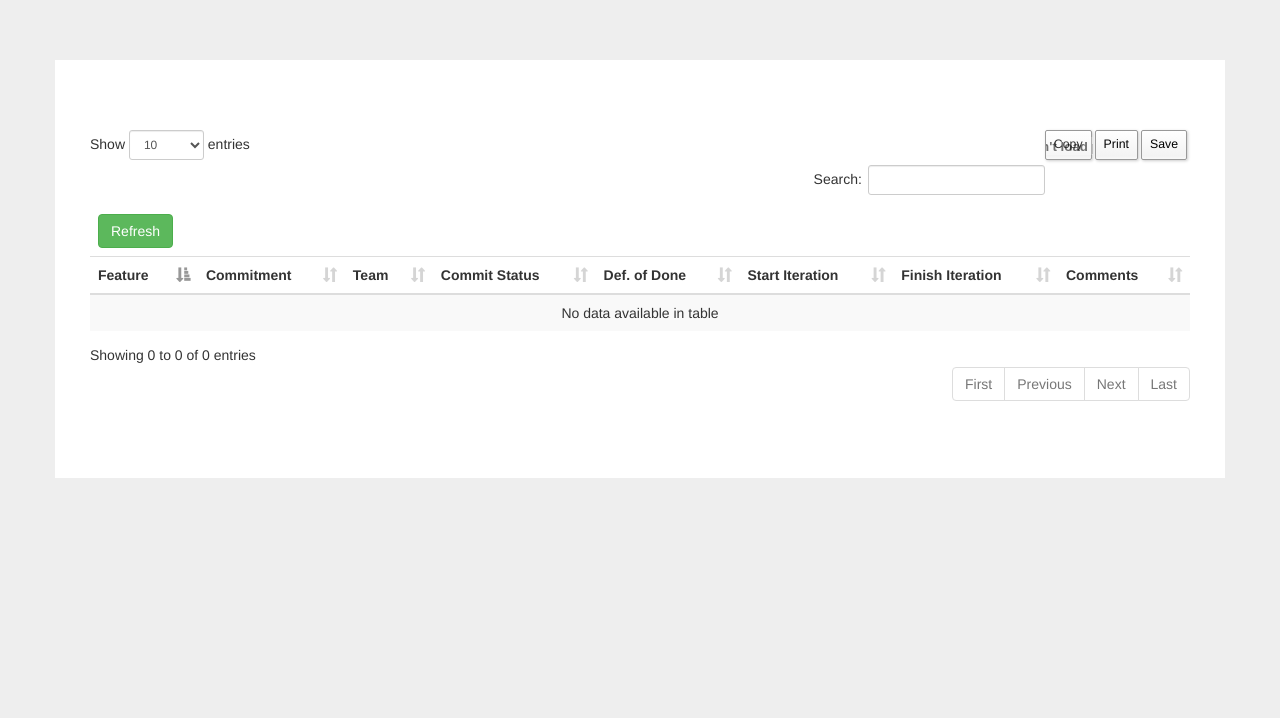
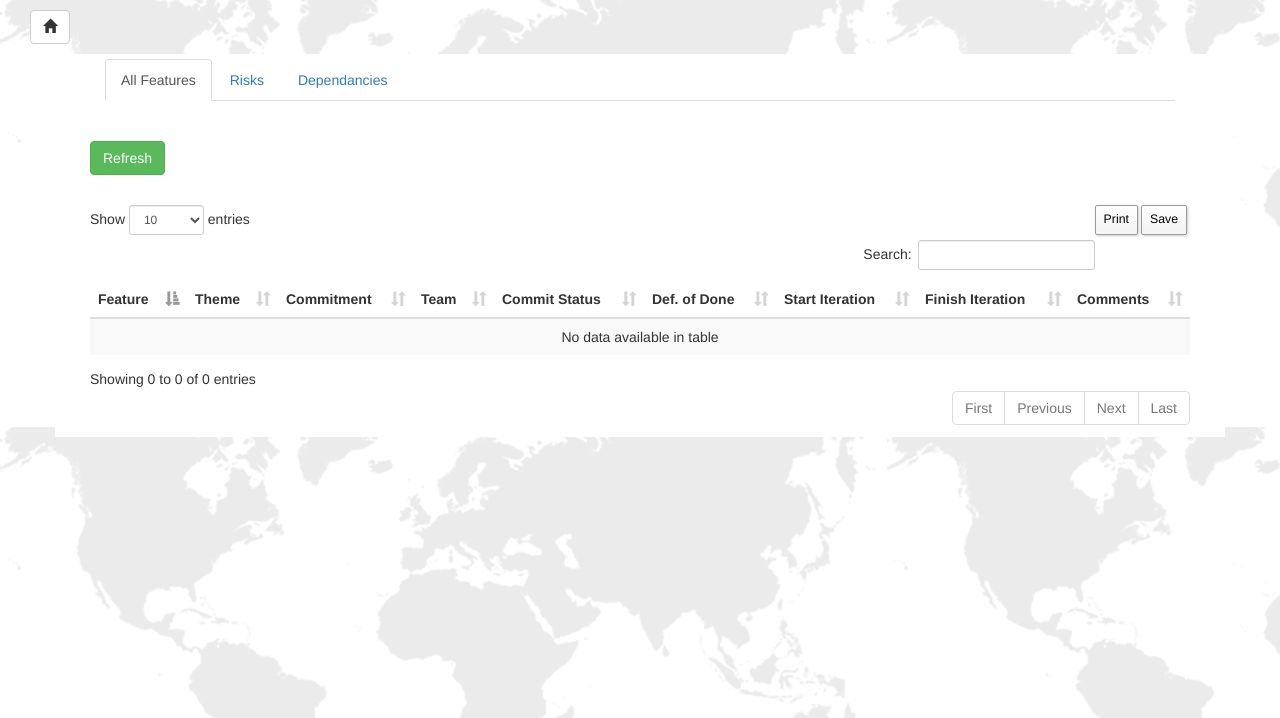
Before and after one commit to codeinpink/project-saturn, a Django app: page /all in a window 1280 px wide. Shown: the top 718 px of the page. Run offline with Django 3.2, Linux system fonts and the light colour scheme; data that the repository does not hold is empty; some libraries are stand-ins or nearby versions.

Commit message:
working on risk/dependency tabs on all page. also chanegs to the base/ added button for home.

```diff
--- a/features/templates/features/all.html
+++ b/features/templates/features/all.html
@@ -4,17 +4,24 @@ grey-bg
 {% endblock %}
 
 {% block content %}
-<div style="margin-top: 60px;">
-	<div class ="container white-bg" ng-controller = "allViewCtrl as teamCtrl">
+<section>
+	<a href="/">
+	<button type="button" style="margin: 10px 30px;" class="btn btn-default">
+		<span class="glyphicon glyphicon-home" aria-hidden="true"></span></button>
+	</a>
+</section>
+
+<div class ="container white-bg" ng-controller = "allViewCtrl as allCtrl">
+	<tabset >
+		<tab heading="All Features">
+			<div style="margin-top: 10px;">
+				<div>
 					<div class="row">
+						<button style="margin: 30px 0;" type="button" ng-click="reloadCommits()" class="btn btn-success">Refresh</button>
 					</div>
-
 					<div class="row">
-			<table id = "allCommits" datatable="ng" dt-options="dtOptions" dt-column-defs="dtColumnDefs" class="table row-border table-hover table-striped">
+						<table id = "allCommits" datatable="ng" dt-options="dtOptions" dt-column-defs="dtColumnDefs" dt-instance="dtInstance" class="table row-border table-hover table-striped">
 							<thead>
-					<tr>
-						<th style="border-bottom: 0px;"><button type="button" ng-click="reloadCommits()" class="btn btn-success">Refresh</button></th>
-					</tr>
 								<tr>
 									<th ng-repeat="col in columns">{[{col}]}</th>
 								</tr>
@@ -22,6 +29,7 @@ grey-bg
 							<tbody>
 								<tr ng-repeat="commitment in commitments">
 									<td >{[{ commitment.feature.name }]}</td>
+									<td >{[{ commitment.feature.theme }]}</td>
 									<td >{[{ commitment.name }]}</td>
 									<td >{[{ commitment.team.name }]}</td>
 									<td >{[{ commitment.status }]}</td>
@@ -35,6 +43,78 @@ grey-bg
 					</div>
 				</div>
 			</div>
+		</tab>
+	    <tab heading="Risks">
+	    	<div style="margin-top: 10px;">
+				<div>
+					<div class="row">
+						<button style="margin: 30px 0;" type="button" ng-click="reloadCommits()" class="btn btn-success">Refresh</button>
+					</div>
+					<div class="row">
+						<table id = "riskTable" datatable="ng" dt-options="dtOptions" dt-column-defs="dtColumnDefs" dt-instance="dtInstance1" class="table row-border table-hover table-striped">
+							<thead>
+								<tr>
+									<th ng-repeat="col in columns">{[{col}]}</th>
+								</tr>
+							</thead>
+							<tbody>
+								<tr ng-repeat="commitment in commitments">
+									<td >{[{ commitment.feature.name }]}</td>
+									<td >{[{ commitment.feature.theme }]}</td>
+									<td >{[{ commitment.name }]}</td>
+									<td >{[{ commitment.team.name }]}</td>
+									<td >{[{ commitment.status }]}</td>
+									<td >{[{ commitment.done_definition }]}</td>
+									<td >{[{ commitment.start }]}</td>
+									<td >{[{ commitment.stop }]}</td>
+									<td >{[{ commitment.notes }]}</td>
+								</tr>
+							</tbody>
+						</table>
+					</div>
+				</div>
+			</div>
+	    </tab>
+		<tab heading="Dependancies" >
+			<div style="margin-top: 10px;">
+				<div>
+					<div class="row">
+						<button style="margin: 30px 0;" type="button" ng-click="reloadCommits()" class="btn btn-success">Refresh</button>
+					</div>
+					<div class="row">
+						<table id = "dependencyTable" datatable="ng" dt-options="dtOptions" dt-column-defs="dtColumnDefs" dt-instance="dtInstance2" class="table row-border table-hover table-striped">
+							<thead>
+								<tr>
+									<th ng-repeat="col in columns">{[{col}]}</th>
+								</tr>
+							</thead>
+							<tbody>
+								<tr ng-repeat="commitment in commitments">
+									<td >{[{ commitment.feature.name }]}</td>
+									<td >{[{ commitment.feature.theme }]}</td>
+									<td >{[{ commitment.name }]}</td>
+									<td >{[{ commitment.team.name }]}</td>
+									<td >{[{ commitment.status }]}</td>
+									<td >{[{ commitment.done_definition }]}</td>
+									<td >{[{ commitment.start }]}</td>
+									<td >{[{ commitment.stop }]}</td>
+									<td >{[{ commitment.notes }]}</td>
+								</tr>
+							</tbody>
+						</table>
+					</div>
+				</div>
+			</div>
+		</tab>
+
+
+  	</tabset>
+
+
+</div>
+
+
+
 {% endblock %}
 {% block script %}
 
--- a/features/templates/features/index.html
+++ b/features/templates/features/index.html
@@ -6,7 +6,7 @@ space-bg
 {% block content %}
 
 <section class="jumbotron" ng-controller="homeCtrl as home">
-	<h1><span class="saturnFont">Project Saturn</span></h1>
+	<h1><span class="saturnFont">Commitment Tool</span></h1>
 	<br>
 	<div class="col-sm-offset-3 col-sm-6" style="margin-bottom: 40px;">
 		<pre style="overflow: hidden;"><h4><strong>Gamophobia</strong></h4> (prounced 'ga-me-PHO-bia')
--- a/features/templates/features/team.html
+++ b/features/templates/features/team.html
@@ -5,6 +5,12 @@ grey-bg
 {% endblock %}
 
 {% block content %}
+<section>
+	<a href="/">
+	<button type="button" style="margin: 10px 30px;" class="btn btn-default">
+		<span class="glyphicon glyphicon-home" aria-hidden="true"></span></button>
+	</a>
+</section>
 <div style="margin-top: 60px;">
 	<div class="container white-bg" ng-controller="teamViewCtrl as teamCtrl">
 		<div class="row">
--- a/static/css/app.css
+++ b/static/css/app.css
@@ -1,19 +1,19 @@
 .space-bg {
-    background: url(https://novoolharblog.files.wordpress.com/2014/03/saturn.jpg) no-repeat center top fixed;
+    background: url(/static/bg_world_map.png) no-repeat center top fixed;
     height: 100%;
 }
 
 .white-bg {
     background: #FFF;
-    padding: 70px 50px;
+    padding: 5px 50px;
 }
 
 .grey-bg {
-    background: #EEE;
+    background: url(/static/bg_world_map.png);
 }
 
 .saturnFont {
-    color:#FFF;
+    color:#4E4E4E;
     font-family: 'Orbitron', cursive;
     text-align: center;
 }
--- a/static/js/controllers/allViewCtrl.js
+++ b/static/js/controllers/allViewCtrl.js
@@ -1,21 +1,20 @@
-var ALL_FEATURE_COLUMN_LABELS = ['Feature','Commitment','Team','Commit Status','Def. of Done','Start Iteration','Finish Iteration','Comments'];
+var ALL_FEATURE_COLUMN_LABELS = ['Feature','Theme','Commitment','Team','Commit Status','Def. of Done','Start Iteration','Finish Iteration','Comments'];
 
-saturnApp.controller("allViewCtrl",['$scope','$http', '$resource', '$modal', 'DTOptionsBuilder', 'DTColumnDefBuilder', 'Commitments',
-	function($scope, $http, $resource, $modal, DTOptionsBuilder, DTColumnDefBuilder, Commitments){
+saturnApp.controller("allViewCtrl",['$scope','$http', '$resource', '$modal', 'DTOptionsBuilder', 'DTColumnDefBuilder', 'Commitments','Risks','Dependencies',
+	function($scope, $http, $resource, $modal, DTOptionsBuilder, DTColumnDefBuilder, Commitments,Risks,Dependencies){
 		$scope.columns=ALL_FEATURE_COLUMN_LABELS;
 		$scope.commitments =null;
+        $scope.risks =null;
+        $scope.dependencies =null;
 		$scope.reloadCommits = function(){refreshCommits();};
-		function refreshCommits() {
-			Commitments.query(function (commits) {
-                $scope.commitments = commits;
-
-            });
-		}
+		$scope.reloadRisk = function(){refreshRisk();};
+        $scope.reloadDependencies = function(){refreshDependencies();};
         refreshCommits();
+        refreshRisks();
+        refreshDependencies();
 
 		$scope.dtOptions = DTOptionsBuilder.newOptions().withTableTools('/static/lib/copy_csv_xls_pdf.swf')
         .withTableToolsButtons([
-            'copy',
             'print', {
                 'sExtends': 'collection',
                 'sButtonText': 'Save',
@@ -30,7 +29,23 @@ saturnApp.controller("allViewCtrl",['$scope','$http', '$resource', '$modal', 'DT
 			DTColumnDefBuilder.newColumnDef(4),
 			DTColumnDefBuilder.newColumnDef(5),
 			DTColumnDefBuilder.newColumnDef(6),
+            DTColumnDefBuilder.newColumnDef(7),
 		];
+        function refreshCommits() {
+            Commitments.query(function (commits) {
+                $scope.commitments = commits;
+            });
+        }
+        function refreshRisks() {
+            Risks.query(function (risks) {
+                $scope.risks = risks;
+            });
+        }
+        function refreshDependencies() {
+            Dependencies.query(function (dependencies) {
+                $scope.dependencies = dependencies;
+            });
+        }
 
 
 }]);
--- a/static/js/services/services.js
+++ b/static/js/services/services.js
@@ -37,3 +37,11 @@ saturnApp.factory('Dependency', function($resource) {
 saturnApp.factory('Commitments', function($resource) {
     return $resource('/api/commitments/');
 });
+
+saturnApp.factory('Risks', function($resource) {
+    return $resource('/api/risks/');
+});
+
+saturnApp.factory('Dependencies', function($resource) {
+    return $resource('/api/dependencies/');
+});
--- a/templates/base.html
+++ b/templates/base.html
@@ -3,7 +3,7 @@
 
 <html>
     <head>
-        <title>Project Saturn</title>
+        <title>Commitment Tool</title>
 
         <link href="https://fonts.googleapis.com/css?family=Orbitron:400,500,700,900" rel="stylesheet" type="text/css">
         <link rel="stylesheet" type="text/css" href="{% static "lib/datatables.min.css" %}">
```
Also changed, not shown: static/bg_world_map.png (added). Lines whose indentation alone changed are shown as unchanged.
